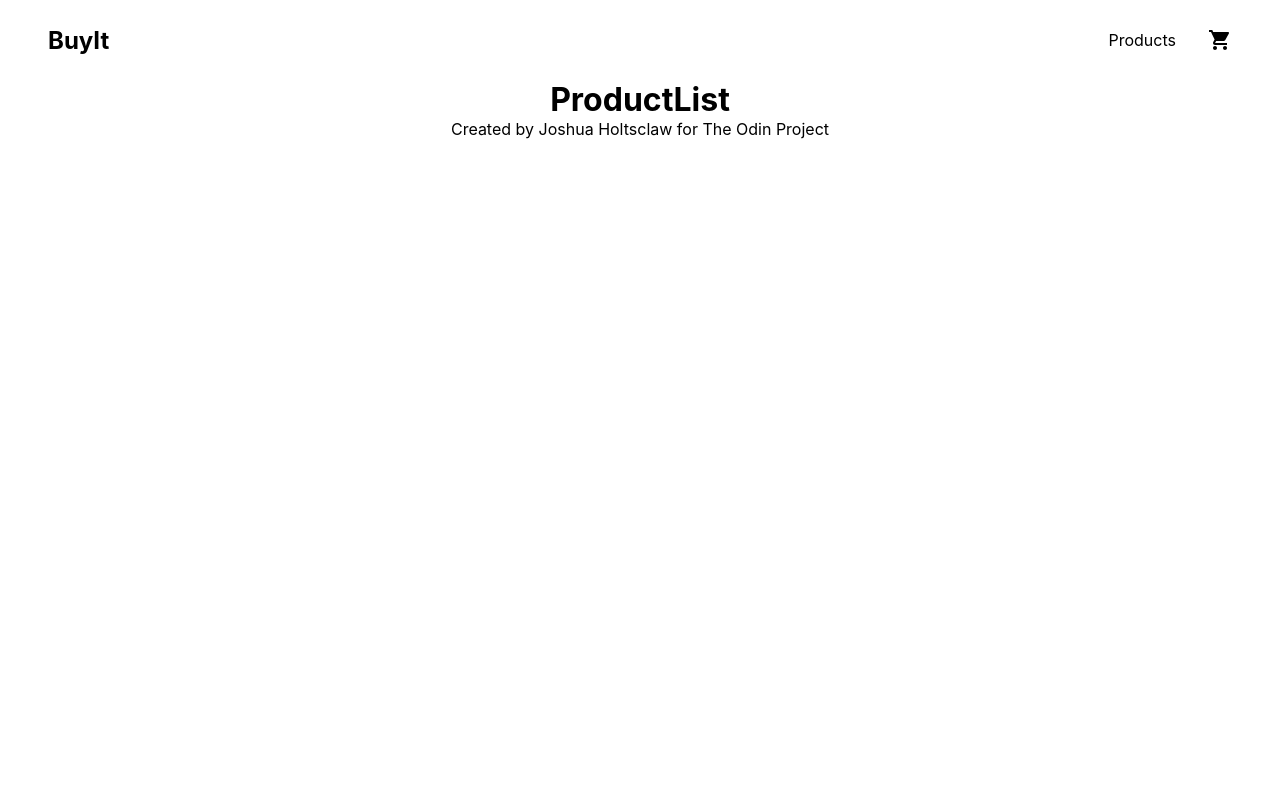
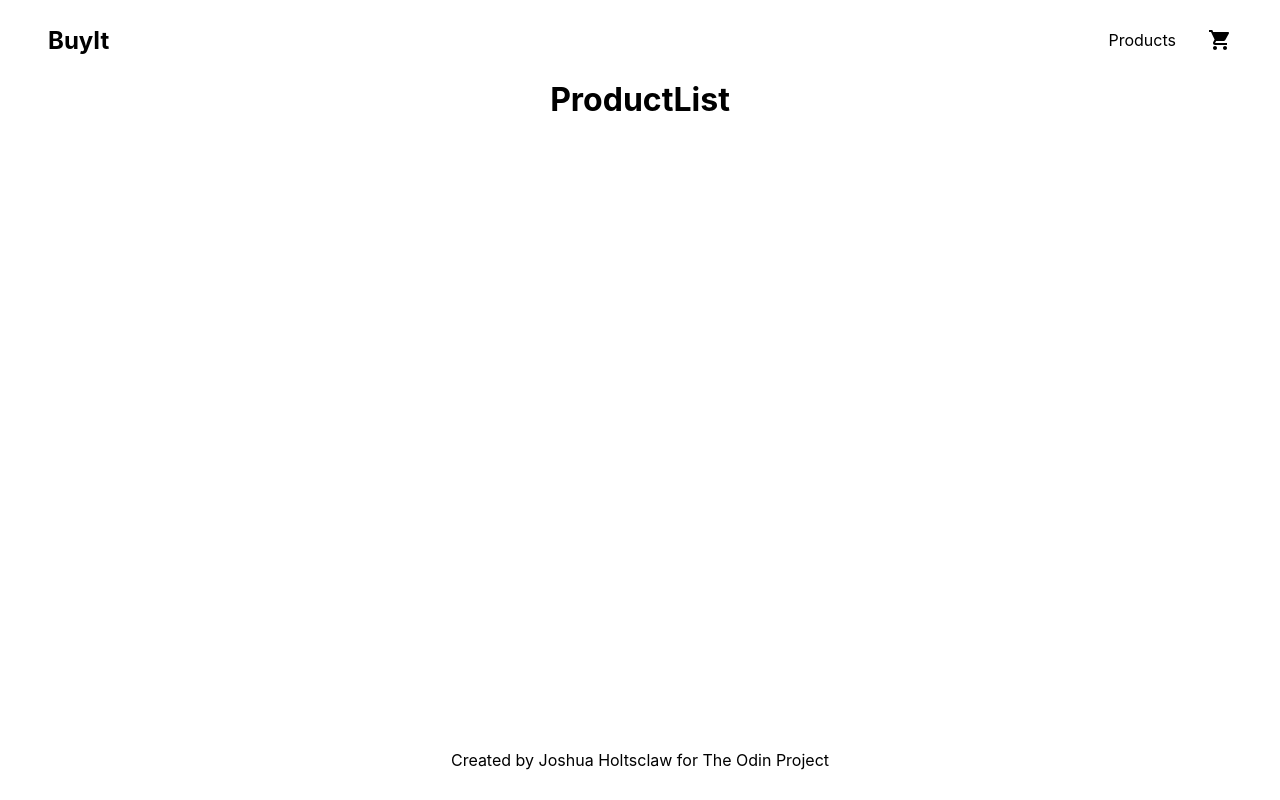
Before and after one commit to Marshnme/shopping-app, a React (Create React App) app: page / in a window 1280 px wide. Built offline with nearby package versions, Linux system fonts and the light colour scheme; no server answers.

Commit message:
basic component layout complete

```diff
--- a/src/components/Footer.jsx
+++ b/src/components/Footer.jsx
@@ -1,5 +1,4 @@
-
-
+import './styleSheets/Footer.css'
 
 const Footer = () => {
     return (
--- a/src/components/ProductList.jsx
+++ b/src/components/ProductList.jsx
@@ -1,12 +1,10 @@
-
+import './styleSheets/ProductList.css'
 
 const ProductList = () => {
     return (
-        <>
-            <main>
-                <h1>ProductList</h1>
-            </main>
-        </>
+        <main className='product-list-parent'>
+            <h1>ProductList</h1>
+        </main>
     )
 }
 
--- a/src/components/ShoppingCart.jsx
+++ b/src/components/ShoppingCart.jsx
@@ -1,11 +1,10 @@
+import './styleSheets/ShoppingCart.css'
 
 const ShoppingCart = () => {
     return (
-        <>
-            <div>
-                <h1>ShoppingCart</h1>
-            </div>
-        </>
+        <main className='shopping-cart-parent'>
+            <h1>ShoppingCart</h1>
+        </main>
     )
 }
 
--- /dev/null
+++ b/src/components/styleSheets/Footer.css
@@ -0,0 +1,7 @@
+footer{
+    min-height: 10vh;
+
+    display: flex;
+    align-items: center;
+    justify-content: center;
+}
--- a/src/components/styleSheets/ProductList.css
+++ b/src/components/styleSheets/ProductList.css
@@ -0,0 +1,3 @@
+.product-list-parent{
+    min-height: 80vh;
+}
--- a/src/components/styleSheets/ShoppingCart.css
+++ b/src/components/styleSheets/ShoppingCart.css
@@ -0,0 +1,3 @@
+.shopping-cart-parent {
+    min-height: 80vh;
+}
```
